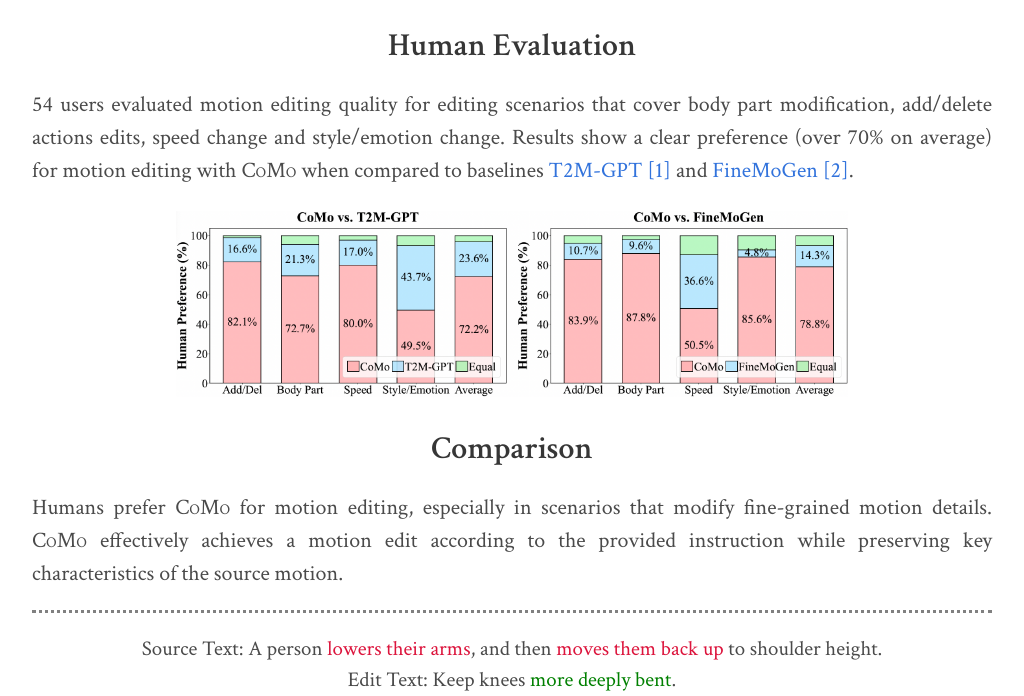
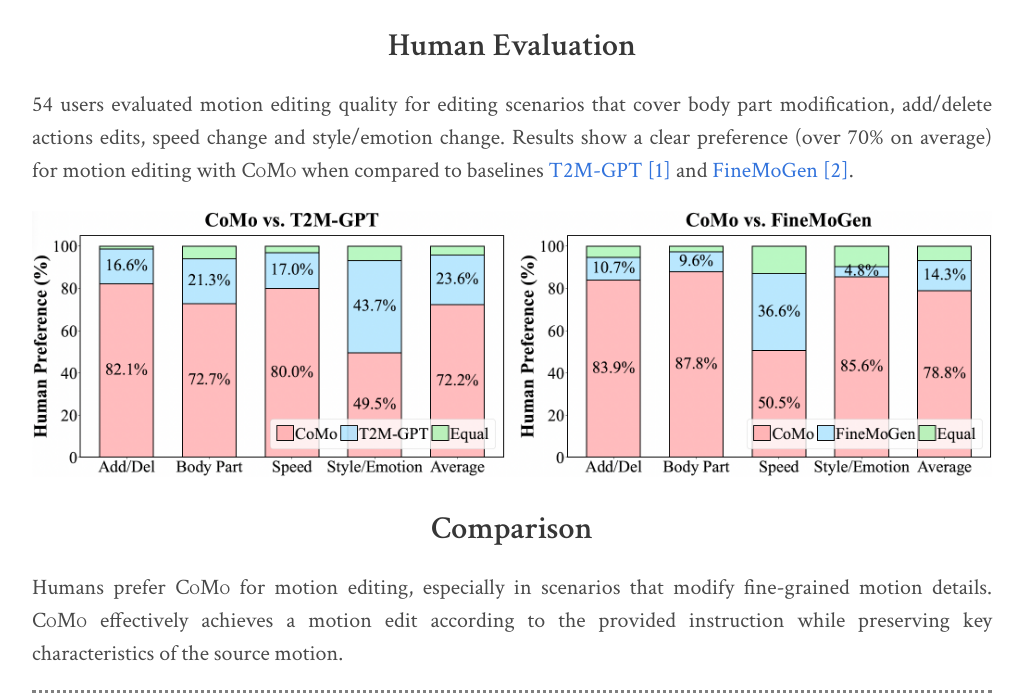
Before and after one commit to yh2371/yh2371.github.io, a Jekyll site: the page como/index.html, which Jekyll copies as it is, in a window 1280 px wide. Shown: the part 2291-2987 px from the top of the page, without its empty margins (128-1152 px from the left). Built offline with Jekyll 4.4.1, drawn with Linux system fonts in a browser that asks for light colours; nearby versions of some CDN libraries; some web fonts are replaced; library files that are not in the unit come from our copies; a style sheet for code colours, icons or effects is not loaded; grey boxes are pictures that could not be loaded.

Commit message:
update como

```diff
--- a/como/index.html
+++ b/como/index.html
@@ -341,7 +341,7 @@ instructions.
           <!-- User study -->
         </div>
         <div text-align="center">
-          <img id="eval" text-align="center" width="70%" padding-bottom="1rem" src="./static/videos/human_eval.png">
+          <img id="eval" text-align="center" width="100%" padding-bottom="1rem" src="./static/videos/human_eval.png">
           </img></div>
       </div>
   </div>
```
